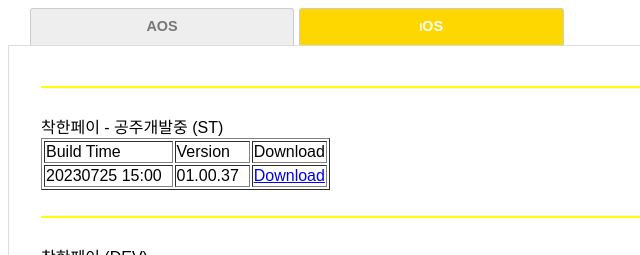
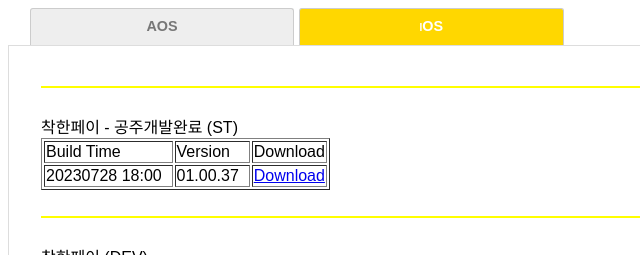
Before and after one commit to daonlink/daonlink.github.io, a plain HTML site: page index.html in a window 1280 px wide. Shown: the top 255 px of the page, 0-640 px from the left. Drawn offline with nearby package versions, Linux system fonts and the light colour scheme.

Commit message:
공주개발완료

```diff
--- a/index.html
+++ b/index.html
@@ -36,7 +36,7 @@
 
         <hr color="yellow">
 
-        <br> 착한페이 - 공주개발중 (ST) <br>
+        <br> 착한페이 - 공주개발완료 (ST) <br>
         <table border="1">
             <tbody><tr>
                 <td>Build Time</td>
@@ -45,7 +45,7 @@
             </tr>
 
             <tr>
-                <td>20230725 15:00 &nbsp;</td>
+                <td>20230728 18:00 &nbsp;</td>
                 <td>01.00.37 &nbsp;</td>
                 <td>
                     <a href="itms-services://?action=download-manifest&amp;url=https://daonlink.github.io/iOS/1build/goodpay_st.plist" class="button">Download</a>
```
